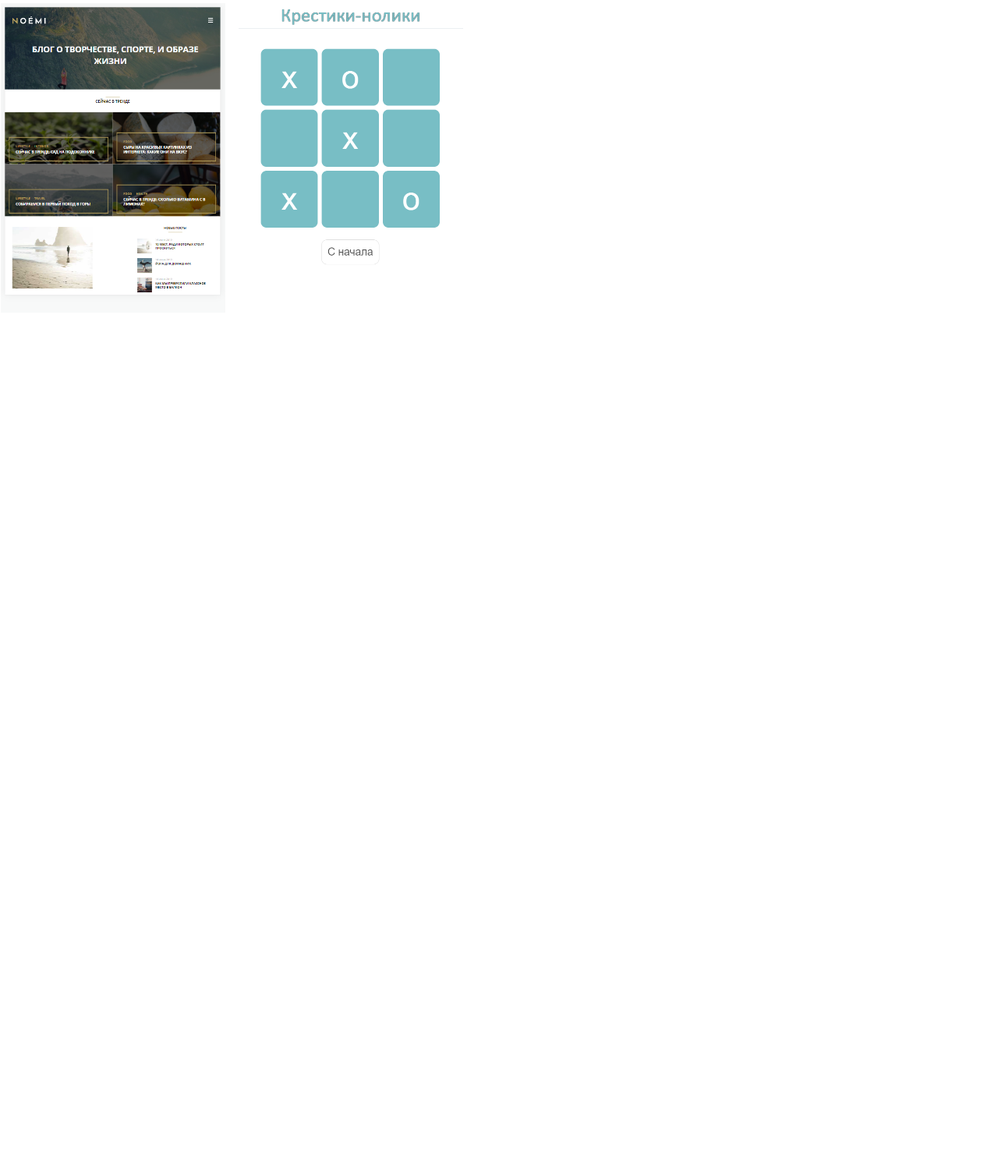
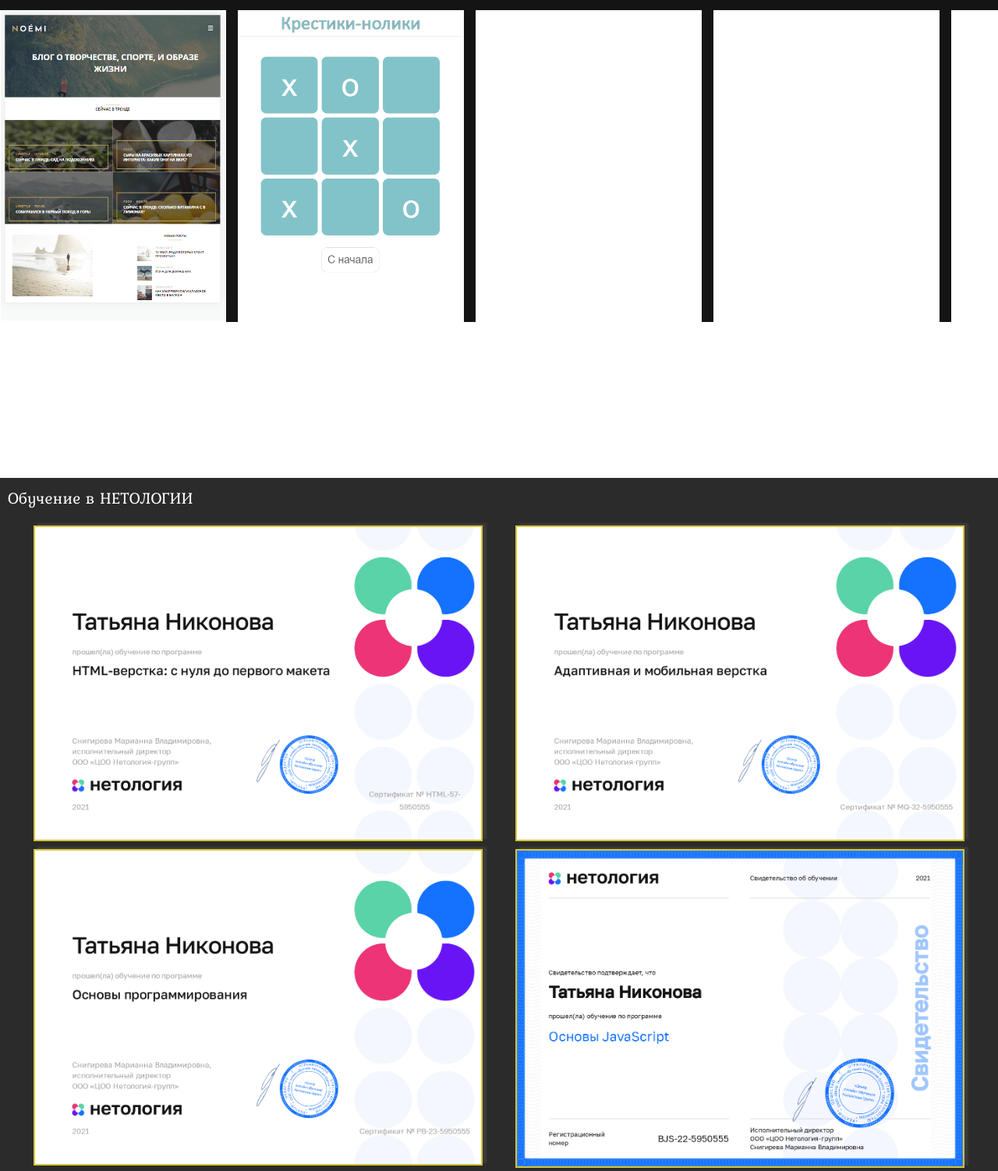
Before and after one commit to Tatiana-Nikonova/my_portfolio_FRONTEND, a plain HTML site: page src/index.html in a window 1280 px wide. Shown: the part 540-2042 px from the top of the page at 78% size. Before the commit the page ends 943 px from the top, so only its background shows below. Drawn offline with Linux system fonts and the light colour scheme.

Commit message:
Diplome png

```diff
--- a/src/css/style.css
+++ b/src/css/style.css
@@ -218,7 +218,7 @@
   top: 0px;
   z-index: 30;
   width: 100%;
-  height: 190px;
+  height: 200px;
 }
 
 .about-me {
@@ -235,6 +235,12 @@
 }
 
 
+
+
+main {
+	opacity: 0;
+	animation: avatar 1.5s ease 1 normal 4s forwards;
+}
 
 
 /*  slick-slider  */
@@ -281,7 +287,7 @@
 
 .slider-container {
 	width: 100%;
-	height: 50px;
+	min-height: 50px;
 	background-color: #000;
 }
 
@@ -341,12 +347,33 @@
 	object-fit: cover;
 }
 
-
 /*  slick-slider - end  */
 
 
 
 
+
+.diplom-block {
+	min-height: 300px;
+	background-color: rgba(0, 0, 0, 0.9);
+}
+.diplom-items {
+	display: flex;
+	flex-wrap: wrap;
+	justify-content: space-evenly;
+	align-items: flex-start;
+	min-height: 200px;
+}
+
+.diplom__item {
+	width: 45%;
+	padding-bottom: 10px;
+}
+.diplom-image {
+	max-width: 100%;
+	border: 2px solid #d3c123;
+	box-shadow: 5px -3px 2px #2c2b2b
+}
 
 
 @keyframes header {
--- a/src/index.html
+++ b/src/index.html
@@ -87,8 +87,38 @@
 
 					<div class="slider__item">
 					</div>
+				</div>
+			</div>
 
+			<div class="empty-block empty1"></div>
 
+			<div class="diplom-block">
+				<h2 class="slider__title">Обучение в НЕТОЛОГИИ</h2>
+				<div class="diplom-items">
+
+					<div class="diplom__item">
+						<img class="diplom-image" src="images/diplom/certificateHTML.png" alt="">
+					</div>
+
+					<div class="diplom__item">
+						<img class="diplom-image" src="images/diplom/certificateADAPTIV.png" alt="">
+					</div>
+
+					<div class="diplom__item">
+						<img class="diplom-image" src="images/diplom/certificateOP.png" alt="">
+					</div>
+
+					<div class="diplom__item">
+						<img class="diplom-image" src="images/diplom/certificateOJS.png" alt="">
+					</div>
+
+					<div class="diplom__item">
+						<img class="diplom-image" src="images/diplom/certificateGIT.png" alt="">
+					</div>
+
+					<div class="diplom__item">
+						<img class="diplom-image" src="images/diplom/certificateOJS.png" alt="">
+					</div>
 				</div>
 			</div>
 		</main>
```
Also changed, not shown: src/images/diplom/certificateADAPTIV.png (added), src/images/diplom/certificateGIT.png (added), src/images/diplom/certificateHTML.png (added), src/images/diplom/certificateOJS.png (added), src/images/diplom/certificateOP.png (added).
